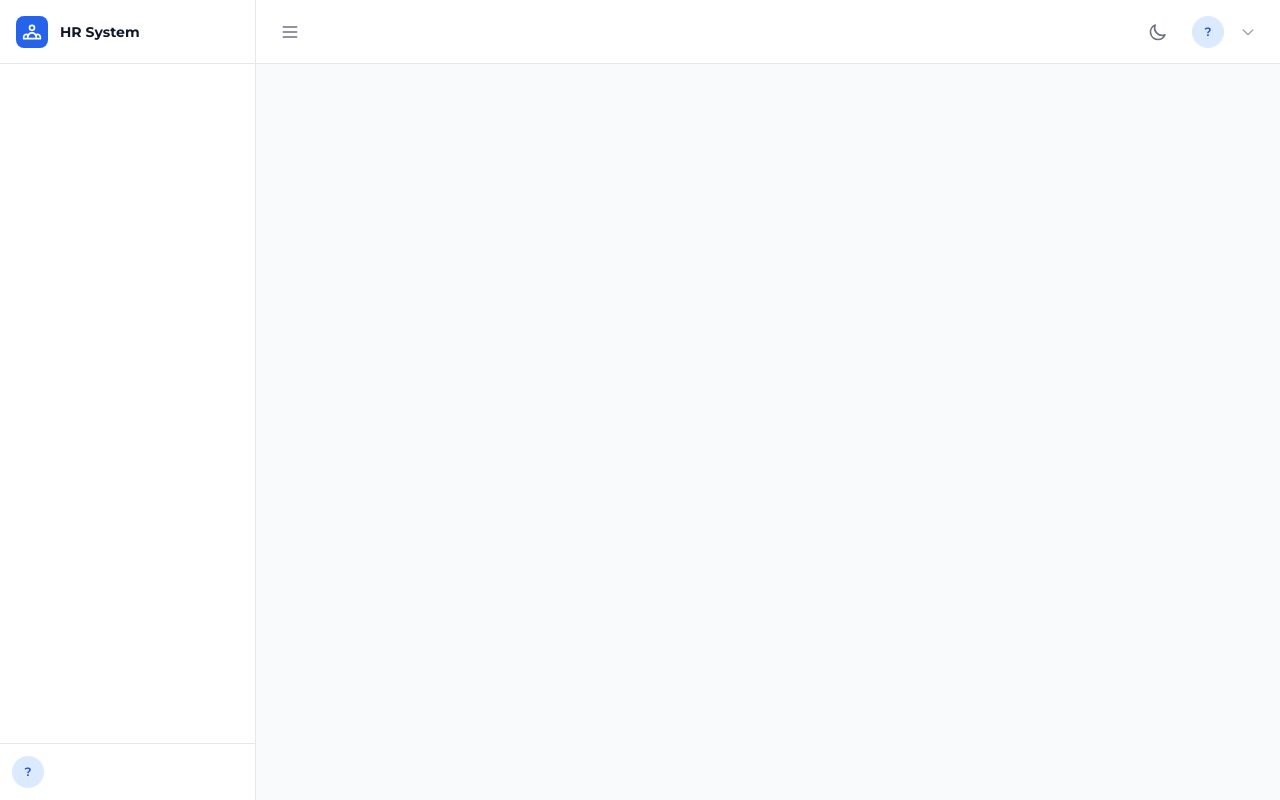
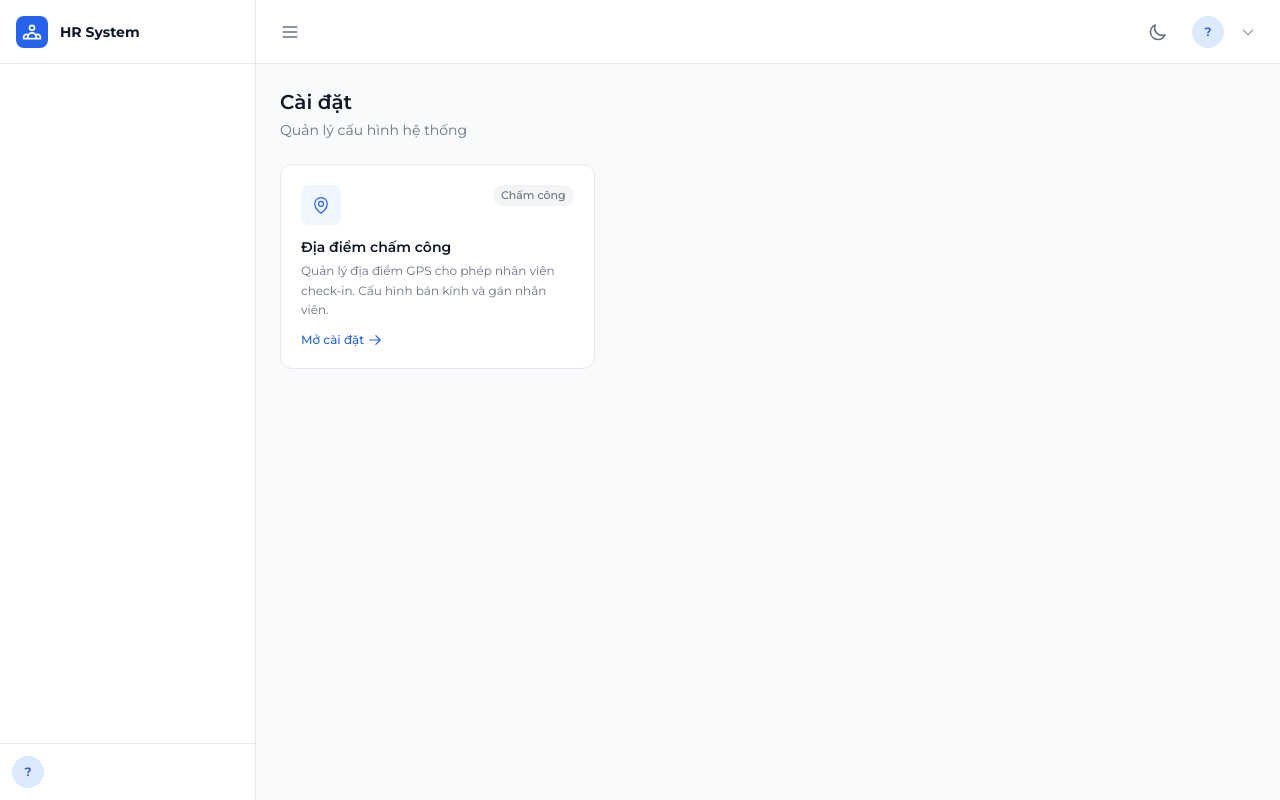
Before and after one commit to TuanPhamHP/nhan-su, a Nuxt app: page /settings in a window 1280 px wide. Before the commit this address had no page. Built offline with nearby package versions, Linux system fonts and the light colour scheme.

Commit message:
update: updated

```diff
--- a/app/composables/useCheckInLocation.ts
+++ b/app/composables/useCheckInLocation.ts
@@ -28,8 +28,9 @@ export function useCheckInLocation() {
 	async function deactivateLocation(id: number): Promise<void> {
 		await service.deactivate(id);
 		const idx = locations.value.findIndex(l => l.id === id);
-		if (idx !== -1) {
-			locations.value[idx] = { ...locations.value[idx], isActive: false };
+		const loc = idx !== -1 ? locations.value[idx] : undefined;
+		if (loc) {
+			locations.value.splice(idx, 1, { ...loc, isActive: false });
 		}
 	}
 
--- /dev/null
+++ b/app/pages/settings/index.vue
@@ -0,0 +1,58 @@
+<script setup lang="ts">
+definePageMeta({ title: 'Cài đặt' });
+
+const settingsItems = [
+	{
+		label: 'Địa điểm chấm công',
+		description: 'Quản lý địa điểm GPS cho phép nhân viên check-in. Cấu hình bán kính và gán nhân viên.',
+		route: '/settings/locations',
+		icon: 'M15 10.5a3 3 0 11-6 0 3 3 0 016 0zM19.5 10.5c0 7.142-7.5 11.25-7.5 11.25S4.5 17.642 4.5 10.5a7.5 7.5 0 1115 0z',
+		tag: 'Chấm công',
+	},
+];
+</script>
+
+<template>
+	<div class="space-y-6">
+		<div>
+			<h1 class="text-xl font-semibold text-gray-900 dark:text-white">Cài đặt</h1>
+			<p class="text-sm text-gray-500 dark:text-gray-400 mt-1">Quản lý cấu hình hệ thống</p>
+		</div>
+
+		<div class="grid grid-cols-1 sm:grid-cols-2 lg:grid-cols-3 gap-4">
+			<NuxtLink
+				v-for="item in settingsItems"
+				:key="item.route"
+				:to="item.route"
+				class="group flex flex-col gap-3 p-5 bg-white dark:bg-gray-900 rounded-xl border border-gray-200 dark:border-gray-700 hover:border-brand-400 dark:hover:border-brand-600 hover:shadow-sm transition-all"
+			>
+				<div class="flex items-start justify-between gap-3">
+					<div class="w-10 h-10 rounded-lg bg-brand-50 dark:bg-brand-900/30 flex items-center justify-center flex-shrink-0 group-hover:bg-brand-100 dark:group-hover:bg-brand-900/50 transition-colors">
+						<svg class="w-5 h-5 text-brand-600 dark:text-brand-400" fill="none" viewBox="0 0 24 24" stroke="currentColor" stroke-width="1.5">
+							<path stroke-linecap="round" stroke-linejoin="round" :d="item.icon" />
+						</svg>
+					</div>
+					<span class="text-[11px] font-medium px-2 py-0.5 rounded-full bg-gray-100 dark:bg-gray-800 text-gray-500 dark:text-gray-400">
+						{{ item.tag }}
+					</span>
+				</div>
+
+				<div>
+					<p class="text-sm font-semibold text-gray-900 dark:text-white group-hover:text-brand-700 dark:group-hover:text-brand-400 transition-colors">
+						{{ item.label }}
+					</p>
+					<p class="text-xs text-gray-500 dark:text-gray-400 mt-1 leading-relaxed">
+						{{ item.description }}
+					</p>
+				</div>
+
+				<div class="flex items-center gap-1 text-xs text-brand-600 dark:text-brand-400 font-medium mt-auto">
+					Mở cài đặt
+					<svg class="w-3.5 h-3.5 group-hover:translate-x-0.5 transition-transform" fill="none" viewBox="0 0 24 24" stroke="currentColor" stroke-width="2">
+						<path stroke-linecap="round" stroke-linejoin="round" d="M13.5 4.5L21 12m0 0l-7.5 7.5M21 12H3" />
+					</svg>
+				</div>
+			</NuxtLink>
+		</div>
+	</div>
+</template>
--- a/app/pages/settings/locations.vue
+++ b/app/pages/settings/locations.vue
@@ -35,6 +35,17 @@ const employeeSearchResults = ref<EmployeeSummary[]>([]);
 const searchingEmployees = ref(false);
 const assigningEmployeeId = ref<number | null>(null);
 const removingEmployeeId = ref<number | null>(null);
+
+// --- Geocoding search (Nominatim) ---
+interface GeoResult {
+	lat: string;
+	lon: string;
+	display_name: string;
+}
+const geoQuery = ref('');
+const geoResults = ref<GeoResult[]>([]);
+const searchingGeo = ref(false);
+let geoTimer: ReturnType<typeof setTimeout>;
 
 const availableEmployees = computed(() => {
 	const assignedIds = new Set(assignedEmployees.value.map(e => e.id));
@@ -138,7 +149,7 @@ function placeModalMarker(lat: number, lng: number) {
 
 	addMarker = leaflet.marker([lat, lng], { icon: makePinIcon(leaflet), draggable: true }).addTo(modalMap);
 	addMarker.on('dragend', (e) => {
-		const pos = (e.target as LeafletType.Marker).getLatLng();
+		const pos = (e.target as Marker).getLatLng();
 		addForm.value.latitude = pos.lat;
 		addForm.value.longitude = pos.lng;
 		renderPreviewCircle(pos.lat, pos.lng, addForm.value.radiusMeters);
@@ -181,6 +192,8 @@ function openAddModal() {
 function closeAddModal() {
 	showAddModal.value = false;
 	if (modalMap) { modalMap.remove(); modalMap = null; }
+	geoQuery.value = '';
+	geoResults.value = [];
 }
 
 function validateAddForm(): boolean {
@@ -281,6 +294,37 @@ async function onRemoveEmployee(employeeId: number) {
 	} finally {
 		removingEmployeeId.value = null;
 	}
+}
+
+// --- Geocoding ---
+function onGeoSearchInput(val: string) {
+	geoQuery.value = val;
+	clearTimeout(geoTimer);
+	if (!val.trim()) { geoResults.value = []; return; }
+	geoTimer = setTimeout(async () => {
+		searchingGeo.value = true;
+		try {
+			const url = `https://nominatim.openstreetmap.org/search?q=${encodeURIComponent(val)}&format=json&limit=5&countrycodes=vn`;
+			const res = await fetch(url, { headers: { 'User-Agent': 'HR-System/1.0' } });
+			geoResults.value = await res.json() as GeoResult[];
+		} catch {
+			geoResults.value = [];
+		} finally {
+			searchingGeo.value = false;
+		}
+	}, 500);
+}
+
+function selectGeoResult(result: GeoResult) {
+	const lat = parseFloat(result.lat);
+	const lng = parseFloat(result.lon);
+	geoResults.value = [];
+	geoQuery.value = '';
+	addForm.value.latitude = lat;
+	addForm.value.longitude = lng;
+	addFormErrors.value.location = '';
+	if (modalMap) modalMap.setView([lat, lng], 17, { animate: true });
+	placeModalMarker(lat, lng);
 }
 
 // --- Watchers ---
@@ -564,7 +608,7 @@ onUnmounted(() => {
 			leave-from-class="opacity-100 scale-100"
 			leave-to-class="opacity-0 scale-95"
 		>
-			<div v-if="showAddModal" class="fixed inset-0 z-50 flex flex-col bg-white dark:bg-gray-900">
+			<div v-if="showAddModal" class="fixed inset-0 z-[1000] flex flex-col bg-white dark:bg-gray-900">
 				<!-- Modal header -->
 				<div class="flex items-center gap-3 px-6 py-4 border-b border-gray-200 dark:border-gray-700 flex-shrink-0">
 					<svg class="w-5 h-5 text-brand-600 dark:text-brand-400" fill="none" viewBox="0 0 24 24" stroke="currentColor" stroke-width="1.5">
@@ -589,8 +633,67 @@ onUnmounted(() => {
 						<ClientOnly>
 							<div ref="modalMapRef" class="w-full h-full" />
 						</ClientOnly>
+
+						<!-- Geocoding search bar (floating, above Leaflet panes) -->
+						<div class="absolute top-3 left-3 right-3 z-[1001] pointer-events-none">
+							<div class="relative max-w-sm pointer-events-auto">
+								<div class="flex items-center gap-2 bg-white dark:bg-gray-800 rounded-xl shadow-lg border border-gray-200 dark:border-gray-600 px-3 py-2.5">
+									<svg
+										v-if="!searchingGeo"
+										class="w-4 h-4 text-gray-400 flex-shrink-0"
+										fill="none"
+										viewBox="0 0 24 24"
+										stroke="currentColor"
+										stroke-width="1.5"
+									>
+										<path stroke-linecap="round" stroke-linejoin="round" d="M21 21l-4.35-4.35M17 11A6 6 0 115 11a6 6 0 0112 0z" />
+									</svg>
+									<svg v-else class="animate-spin w-4 h-4 text-brand-600 flex-shrink-0" fill="none" viewBox="0 0 24 24">
+										<circle class="opacity-25" cx="12" cy="12" r="10" stroke="currentColor" stroke-width="4" />
+										<path class="opacity-75" fill="currentColor" d="M4 12a8 8 0 018-8V0C5.373 0 0 5.373 0 12h4z" />
+									</svg>
+									<input
+										:value="geoQuery"
+										type="text"
+										placeholder="Tìm kiếm địa điểm trên bản đồ..."
+										class="flex-1 text-sm bg-transparent text-gray-900 dark:text-gray-100 placeholder:text-gray-400 focus:outline-none"
+										@input="onGeoSearchInput(($event.target as HTMLInputElement).value)"
+									/>
+									<button
+										v-if="geoQuery"
+										class="text-gray-400 hover:text-gray-600 dark:hover:text-gray-300 flex-shrink-0"
+										@click="geoQuery = ''; geoResults = []"
+									>
+										<svg class="w-3.5 h-3.5" fill="none" viewBox="0 0 24 24" stroke="currentColor" stroke-width="2">
+											<path stroke-linecap="round" stroke-linejoin="round" d="M6 18L18 6M6 6l12 12" />
+										</svg>
+									</button>
+								</div>
+
+								<!-- Geocoding results dropdown -->
+								<div
+									v-if="geoResults.length"
+									class="absolute top-full left-0 right-0 mt-1 bg-white dark:bg-gray-800 border border-gray-200 dark:border-gray-600 rounded-xl shadow-lg max-h-60 overflow-y-auto"
+								>
+									<button
+										v-for="(result, idx) in geoResults"
+										:key="idx"
+										class="w-full flex items-start gap-2.5 px-3 py-2.5 text-left hover:bg-gray-50 dark:hover:bg-gray-700 transition-colors border-b border-gray-100 dark:border-gray-700 last:border-0"
+										@click="selectGeoResult(result)"
+									>
+										<svg class="w-4 h-4 text-gray-400 flex-shrink-0 mt-0.5" fill="none" viewBox="0 0 24 24" stroke="currentColor" stroke-width="1.5">
+											<path stroke-linecap="round" stroke-linejoin="round" d="M15 10.5a3 3 0 11-6 0 3 3 0 016 0z" />
+											<path stroke-linecap="round" stroke-linejoin="round" d="M19.5 10.5c0 7.142-7.5 11.25-7.5 11.25S4.5 17.642 4.5 10.5a7.5 7.5 0 1115 0z" />
+										</svg>
+										<span class="text-sm text-gray-700 dark:text-gray-300 leading-snug">{{ result.display_name }}</span>
+									</button>
+								</div>
+							</div>
+						</div>
+
+						<!-- Hint -->
 						<div
-							class="absolute bottom-4 left-1/2 -translate-x-1/2 bg-white/90 dark:bg-gray-800/90 backdrop-blur-sm rounded-lg px-4 py-2 text-xs text-gray-600 dark:text-gray-300 shadow pointer-events-none"
+							class="absolute bottom-4 left-1/2 -translate-x-1/2 bg-white/90 dark:bg-gray-800/90 backdrop-blur-sm rounded-lg px-4 py-2 text-xs text-gray-600 dark:text-gray-300 shadow pointer-events-none z-[1000]"
 						>
 							Click trên bản đồ để đặt vị trí · Kéo marker để điều chỉnh
 						</div>
@@ -680,7 +783,7 @@ onUnmounted(() => {
 		>
 			<div
 				v-if="deactivateTargetId"
-				class="fixed inset-0 z-50 flex items-center justify-center bg-black/50 backdrop-blur-sm"
+				class="fixed inset-0 z-[1001] flex items-center justify-center bg-black/50 backdrop-blur-sm"
 				@click.self="deactivateTargetId = null"
 			>
 				<div class="bg-white dark:bg-gray-900 rounded-xl p-6 max-w-sm w-full mx-4 shadow-xl border border-gray-200 dark:border-gray-700">
```
Also changed, not shown: .claude/settings.local.json.
